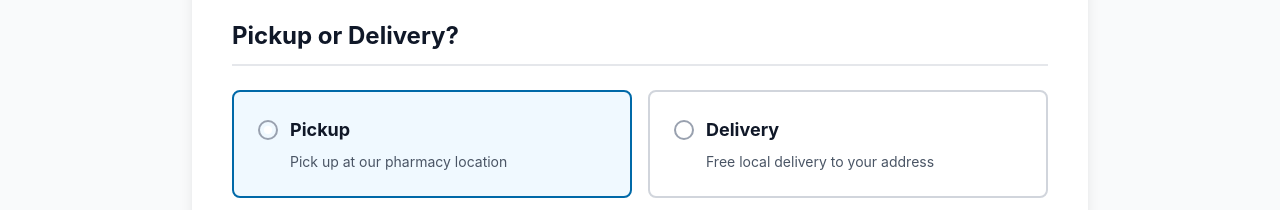
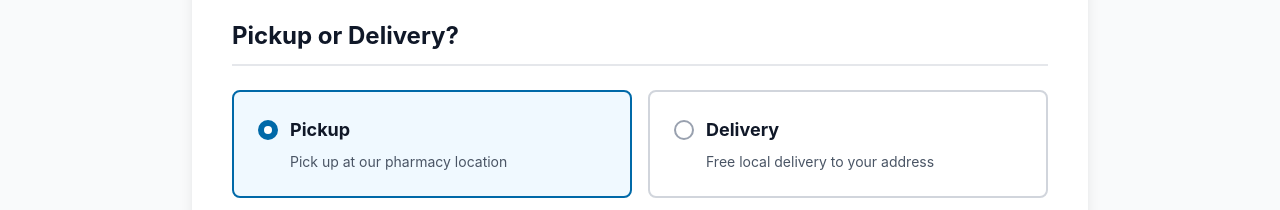
Before and after one commit to kunalpatel70/riverchase-pharmacy, a Next.js app: page /refill in a window 1280 px wide. Shown: the part 1000-1210 px from the top of the page. Built offline with nearby package versions, Linux system fonts and the light colour scheme.

Commit message:
Fixed radio button indicator on refill page.

```diff
--- a/app/refill/page.tsx
+++ b/app/refill/page.tsx
@@ -285,7 +285,11 @@ export default function RefillPage() {
                                 />
                                 <div className="border-2 border-gray-300 rounded-lg p-6 peer-checked:border-sky-700 peer-checked:bg-sky-50 transition">
                                     <div className="flex items-center gap-3 mb-2">
-                                        <div className="w-5 h-5 rounded-full border-2 border-gray-400 peer-checked:border-sky-700 peer-checked:bg-sky-700 flex items-center justify-center">
+                                        <div className={`w-5 h-5 rounded-full border-2 flex items-center justify-center transition ${
+                                            form.pickupMethod === "pickup"
+                                                ? "border-sky-700 bg-sky-700"
+                                                : "border-gray-400 bg-white"
+                                        }`}>
                                             {form.pickupMethod === "pickup" && (
                                                 <div className="w-2 h-2 bg-white rounded-full" />
                                             )}
@@ -309,7 +313,11 @@ export default function RefillPage() {
                                 />
                                 <div className="border-2 border-gray-300 rounded-lg p-6 peer-checked:border-sky-700 peer-checked:bg-sky-50 transition">
                                     <div className="flex items-center gap-3 mb-2">
-                                        <div className="w-5 h-5 rounded-full border-2 border-gray-400 peer-checked:border-sky-700 peer-checked:bg-sky-700 flex items-center justify-center">
+                                        <div className={`w-5 h-5 rounded-full border-2 flex items-center justify-center transition ${
+                                            form.pickupMethod === "delivery"
+                                                ? "border-sky-700 bg-sky-700"
+                                                : "border-gray-400 bg-white"
+                                        }`}>
                                             {form.pickupMethod === "delivery" && (
                                                 <div className="w-2 h-2 bg-white rounded-full" />
                                             )}
```
